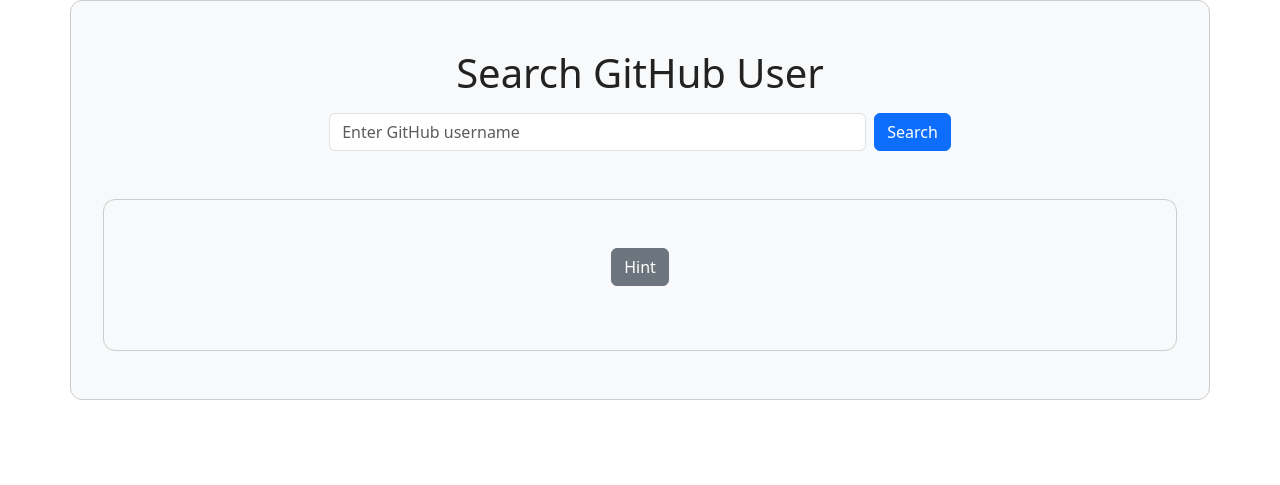
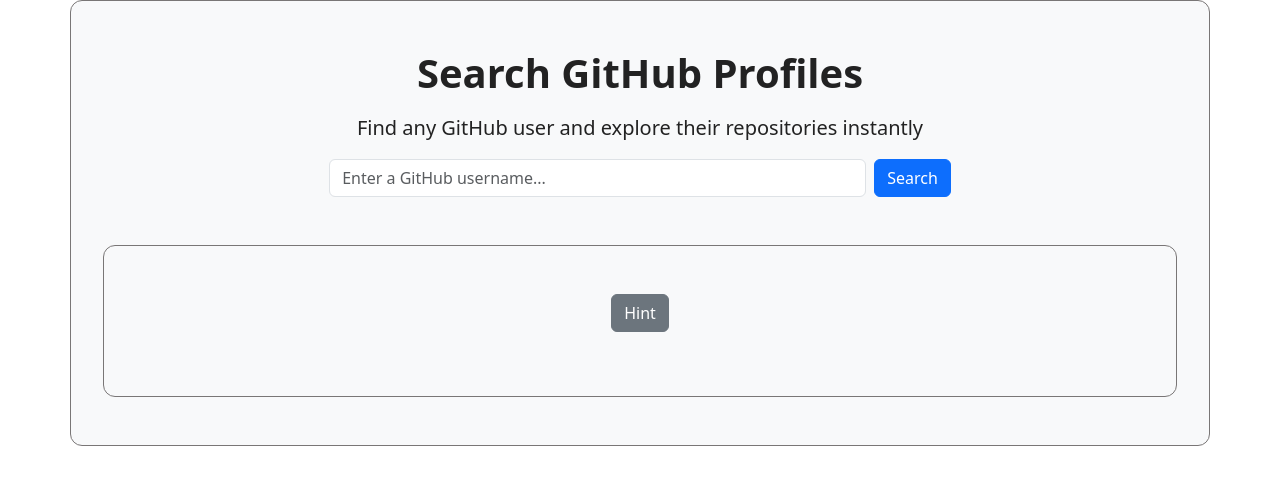
Before and after one commit to Luisjauregui6/dev-portfolio, a Flask app: page / in a window 1280 px wide. Shown: the part 57-542 px from the top of the page. Run offline with Flask 3, Linux system fonts and the light colour scheme.

Commit message:
updated looks & functionality

```diff
--- a/static/style.css
+++ b/static/style.css
@@ -39,12 +39,13 @@
 .card, .container, .repo {
     background-color: var(--card-bg);
     transition: background-color 0.3s;
-    border: 1px solid #ccc;
+    border: 1px solid #797676;
 }
 
 .card,
 .card-body,
-.card-text {
+.card-text,
+.paragraph-text {
     color: var(--text-color) !important;
     transition: color 0.3s, background-color 0.3s;
 }
@@ -65,5 +66,5 @@
 .tag-tkinter { background-color: #FFB703; color: #000; }
 
 #hint-message {
-    color: var(--hint-color);
+    color: var(--hint-color) !important;
 }
--- a/templates/index.html
+++ b/templates/index.html
@@ -11,7 +11,7 @@
       <div class="container py-5 text-center">
          <h1>Github Porfolio Viewer</h1>
          <form action="/portfolio" method="post" class="d-flex justify-content-center mt-4">
-            <input type="text" name="username" placeholder="Enter GitHub username" class="form-control w-50 me-2" required>
+            <input type="text" name="username" placeholder="Enter a GitHub username" class="form-control w-50 me-2" required>
             <button type="submit" class="btn btn-success">Generate</button>
          </form>
       </div>
--- a/templates/portfolio.html
+++ b/templates/portfolio.html
@@ -15,9 +15,10 @@
          <!-- Search Bar -->
          {% if not data %}
          <div class="text-center mb-5">
-            <h1>Search GitHub User</h1>
+            <h1 class="fw-bold text-gradient mb-3">Search GitHub Profiles</h1>
+            <p class="paragraph-text text-muted fs-5">Find any GitHub user and explore their repositories instantly</p>
             <form method="POST" class="d-flex justify-content-center mt-3">
-               <input type="text" name="username" class="form-control w-50 me-2" placeholder="Enter GitHub username">
+               <input type="text" name="username" class="form-control w-50 me-2" placeholder="Enter a GitHub username...">
                <button type="submit" class="btn btn-primary">Search</button>
             </form>
          </div>
@@ -31,7 +32,7 @@
          <div class="text-center mb-5">
             <img src="{{ data.avatar }}" class="rounded-circle mb-3" width="150">
             <h1>{{ data.name }}</h1>
-            <p class="lead">{{ data.bio }}</p>
+            <p class="lead"><em>{{ data.bio }}</em></p>
             <a href="{{ data.html_url }}" target="_blank" class="btn btn-primary">Visit GitHub Account</a>
          </div>
          <!-- user projects -->
@@ -63,7 +64,7 @@
    <script>
       // show hint button settings
       function showHint() {
-          document.getElementById('hint-message').textContent = 'try typing: Luisjauregui6'
+          document.getElementById('hint-message').textContent = 'try: Luisjauregui6'
       }
 
       // dark mode/light mode settings
```
